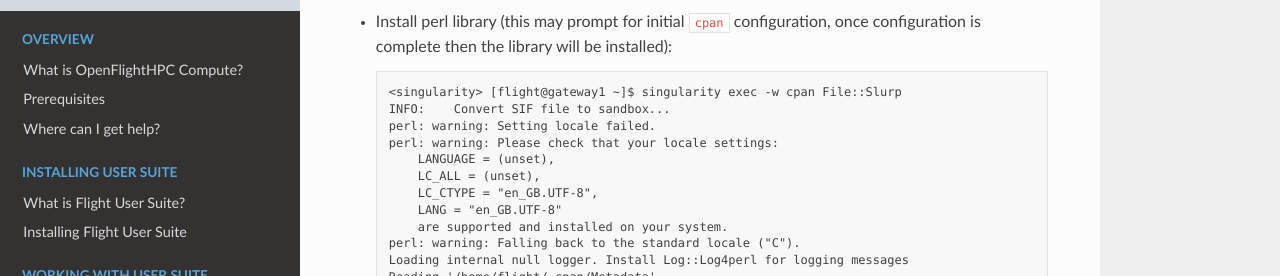
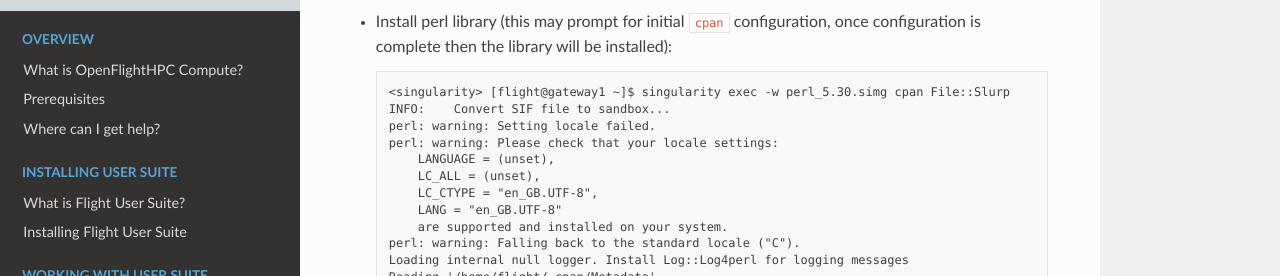
Before and after one commit to openflighthpc/use.openflighthpc.org, a Sphinx documentation site: the page built from docs/source/package-ecosystems/singularity-usage-example.rst, in a window 1280 px wide and 900 px high, scrolled down 1516 px. Shown: the part 175-451 px from the top of the window. Built offline with Sphinx 7.4.7 and the Read the Docs theme 2.0.0, drawn with Linux system fonts in a browser that asks for light colours; some of the changed text lies outside the part shown.

Commit message:
Fix incorrect singularity command

```diff
--- a/docs/source/package-ecosystems/singularity-usage-example.rst
+++ b/docs/source/package-ecosystems/singularity-usage-example.rst
@@ -71,7 +71,7 @@ An example workflow using perl is demonstrated below.
 
 - Install perl library (this may prompt for initial ``cpan`` configuration, once configuration is complete then the library will be installed)::
 
-    <singularity> [flight@gateway1 ~]$ singularity exec -w cpan File::Slurp
+    <singularity> [flight@gateway1 ~]$ singularity exec -w perl_5.30.simg cpan File::Slurp
     INFO:    Convert SIF file to sandbox...
     perl: warning: Setting locale failed.
     perl: warning: Please check that your locale settings:
```
